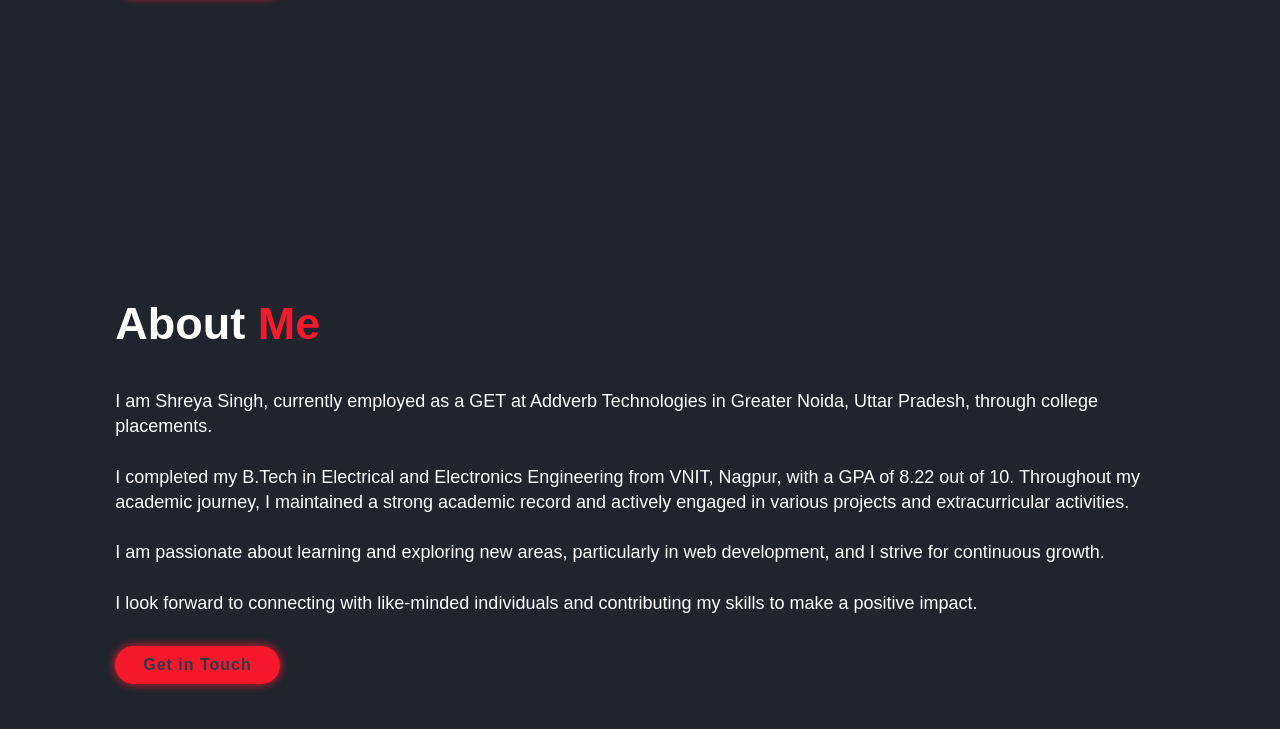
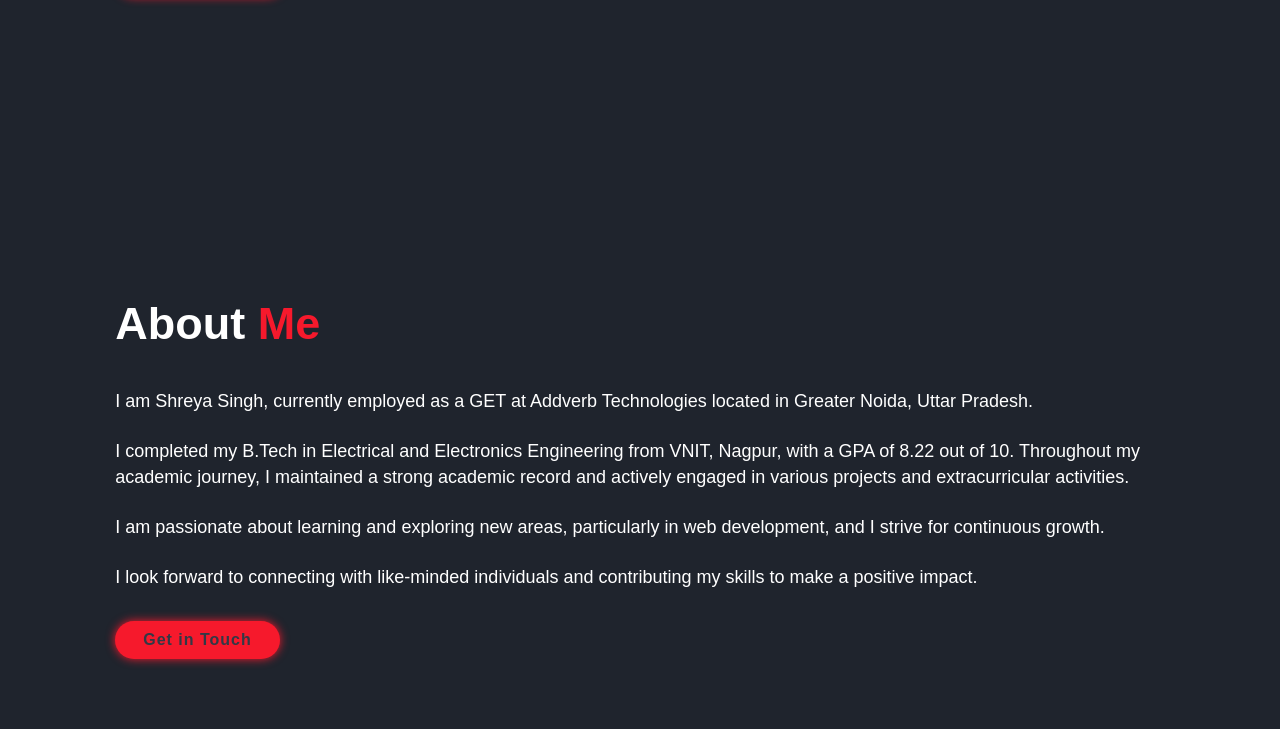
Before and after one commit to shreya71/Portfolio_Website, a plain HTML site: page index.html in a window 1280 px wide. Shown: the part 693-1422 px from the top of the page. Drawn offline with nearby package versions, Linux system fonts and the light colour scheme.

Commit message:
Make corrections

```diff
--- a/index.html
+++ b/index.html
@@ -51,8 +51,7 @@
             <h2 class="heading">About <span>Me</span></h2>
             <!-- <h3>Project Intern at Fractal Analytics <p><span>May 10, 2023-July 10, 2023</span></p>
             </h3> -->
-            <p>I am Shreya Singh, currently employed as a GET at Addverb Technologies in Greater Noida, Uttar Pradesh, through college
-            placements.<br><br>
+            <p>I am Shreya Singh, currently employed as a GET at Addverb Technologies located in Greater Noida, Uttar Pradesh.<br><br>
             I completed my B.Tech in Electrical and Electronics Engineering from VNIT, Nagpur, with a GPA of 8.22 out of
             10. Throughout my academic journey, I maintained a strong academic record and actively engaged in various projects and
             extracurricular activities.<br><br>
--- a/script.js
+++ b/script.js
@@ -47,7 +47,7 @@ window.onscroll = () => {
  ScrollReveal().reveal('.home-content p, .about-content', { origin: 'right' });
 
  const typed = new Typed('.multiple-text', {
-    strings: ['Software Engineer', 'Developer', 'Fast Learner', 'Gamer `&#128527`'],
+    strings: ['Full-Stack Developer', 'Fast Learner', 'Gamer `&#128527`'],
     typeSpeed: 100,
     backSpeed: 100,
     backDelay: 1000,
```
